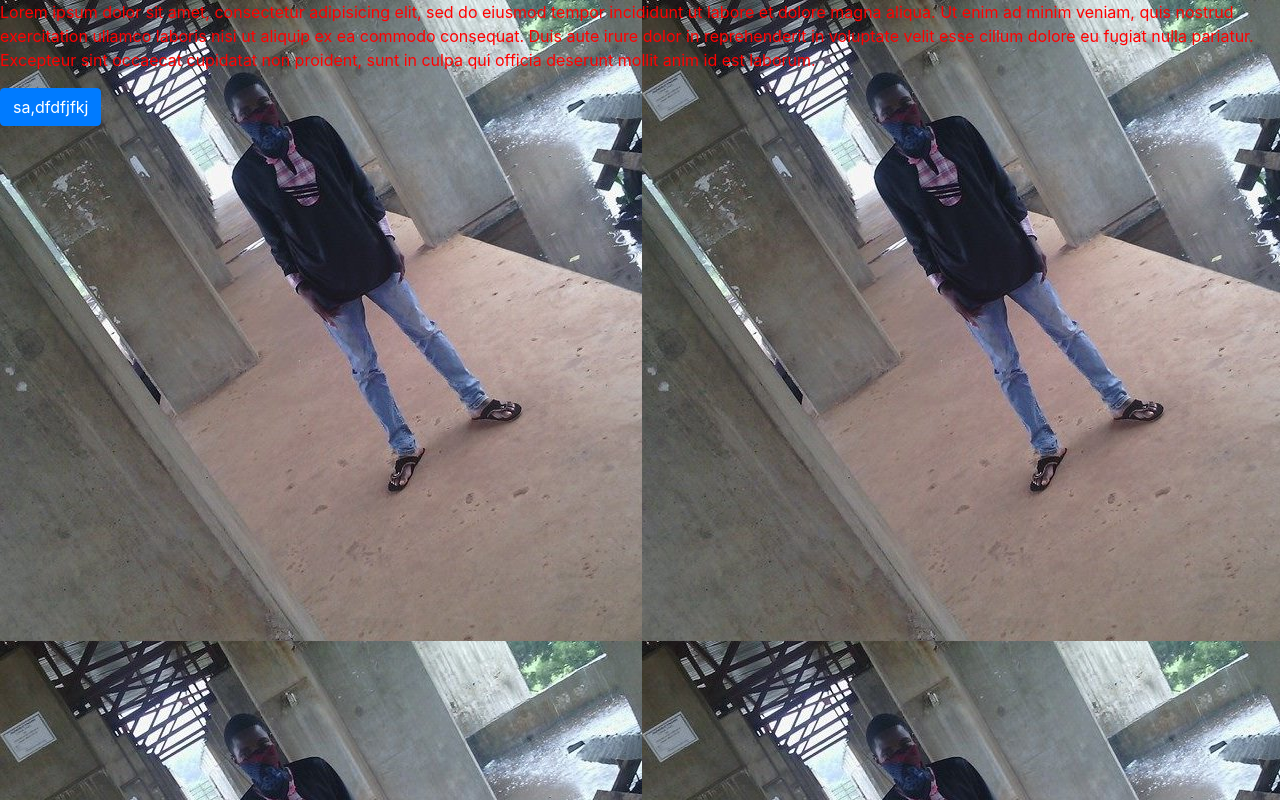
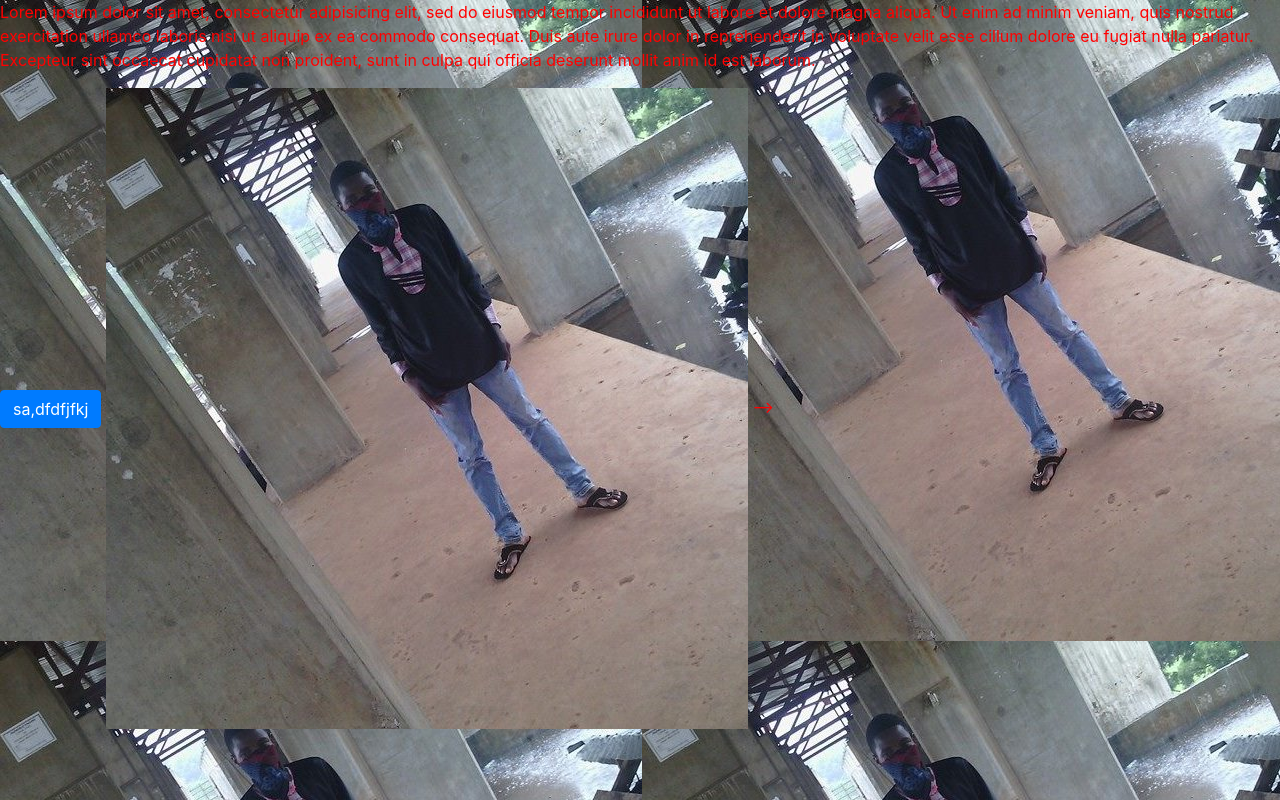
Before and after one commit to ndukwesamuel/testing, a Django app: page / in a window 1280 px wide. Run offline with Django 3.2, Linux system fonts and the light colour scheme; some libraries are stand-ins or nearby versions.

Commit message:
my first n

```diff
--- a/static/css/style.css
+++ b/static/css/style.css
@@ -2,7 +2,7 @@
 
 
 body{
-	background-image: url(../im/4.jpg);
+	background-image: url(../images/4.jpg);
 
 	color:red;
 }
--- a/templates/index.html
+++ b/templates/index.html
@@ -18,5 +18,10 @@
 
 <button class="btn btn-primary"> sa,dfdfjfkj</button>
 
+<img src="static/images/4.jpg" alt="dfjkdjfdkfj">
+
+<!--
+<img src="static\images\saving.jpg" alt="check me out" class="sec_img"> --> -->
+
 </body>
 </html>
```
Also changed, not shown: static/images/4.jpg (renamed from static/im/4.jpg).
